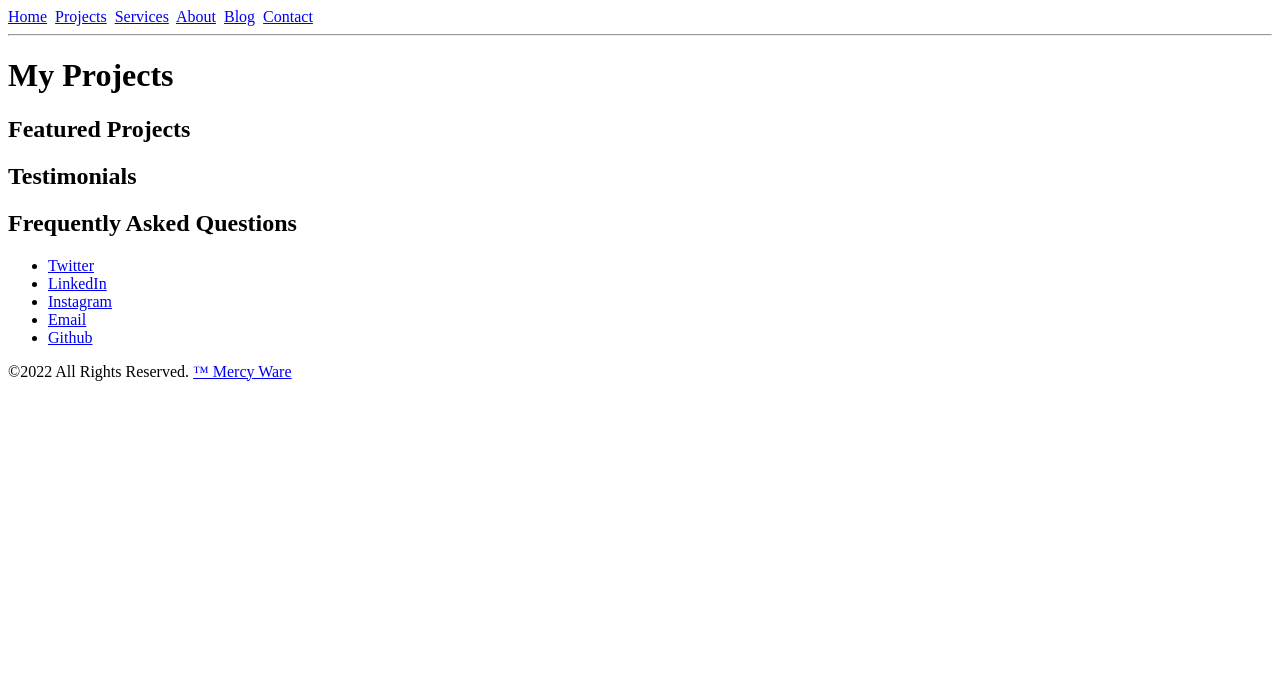
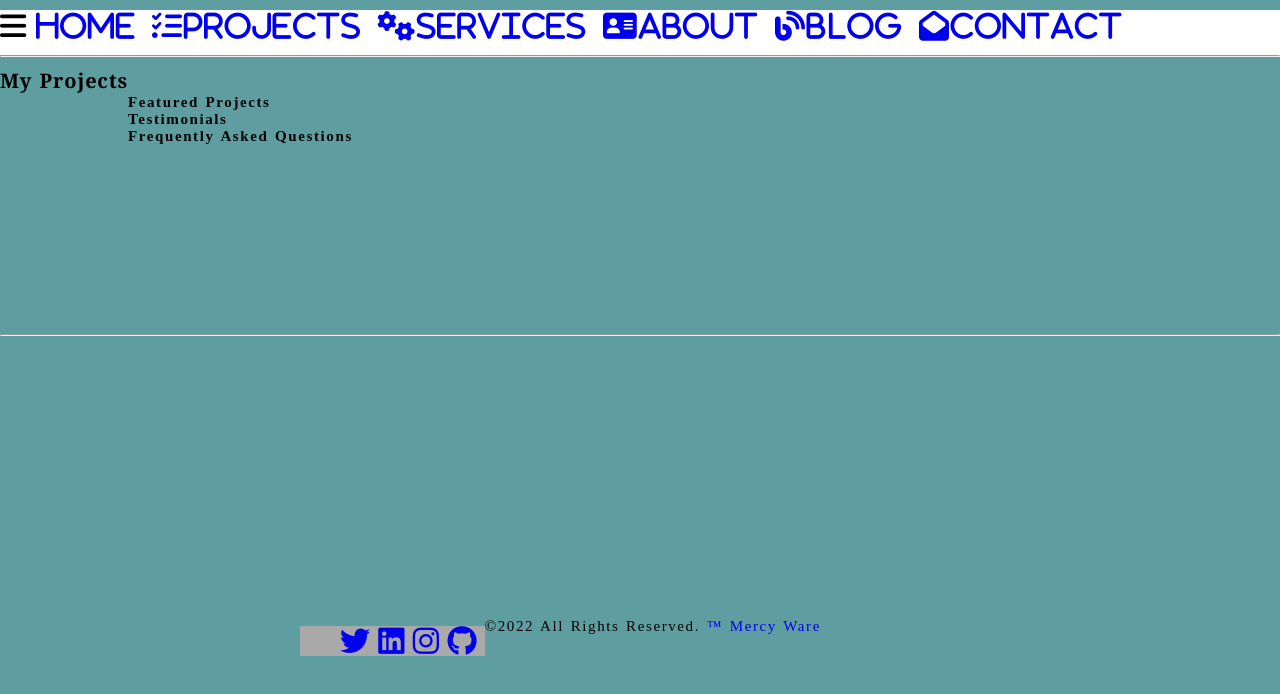
Before and after one commit to Mercilinah8/Mercilinah8, a plain HTML site: page projects.html in a window 1280 px wide. Drawn offline with Linux system fonts and the light colour scheme.

Commit message:
Add files via upload

```diff
--- a/projects.html
+++ b/projects.html
@@ -8,17 +8,21 @@
     <meta charset="UTF-8">
     <meta http-equiv="X-UA-Compatible" content="IE=edge">
     <meta name="viewport" content="width=device-width, initial-scale=1.0">
+    <link rel="stylesheet" href="main.css"/>
+    <script src="https://kit.fontawesome.com/68fead7831.js" crossorigin="anonymous"></script>
     <title>Mercy ware:Projects</title>
 </head>
 <body>
        <!--Navigation bar section-->
-       <nav>
-        <a href="index.html">Home</a>&nbsp;
-        <a href="Projects.html">Projects</a>&nbsp;
-        <a href="Services.html">Services</a>&nbsp;
-        <a href="About.html">About</a>&nbsp;
-        <a href="Blog.html">Blog</a>&nbsp;
-        <a href="Contact.html">Contact</a>&nbsp;<br/>
+        <nav class="navbar">
+            <div class="navbar-links">
+                <i class="fas fa-bars fa-2x"></i>
+                  <a href="index.html"><i class="fas fa-bars-house fa-2x">Home</i></a>&nbsp;
+                  <a href="Projects.html"><i class="fas fa-tasks fa-2x">Projects</i></a>&nbsp;
+                  <a href="Services.html"><i class="fas fa-cogs fa-2x">Services</i></a>&nbsp;
+                  <a href="About.html"><i class="fas fa-address-card fa-2x">About</i></a>&nbsp;
+                  <a href="Blog.html"><i class="fas fa-blog fa-2x">Blog</i></a>&nbsp;
+                  <a href="Contact.html"><i class="fas fa-envelope-open text fa-2x">Contact</i></a>&nbsp;<br/>
        </nav>
        <hr>
        <h1>My Projects</h1>
@@ -26,6 +30,9 @@
        <main>
            <section>
                <h2>Featured Projects</h2>
+               <div class="projects"></div>
+               <div class="project"></div>
+               <div class="card"></div>
            </section>
            <section>
                <h2>Testimonials</h2>
@@ -34,14 +41,15 @@
                <h2>Frequently Asked Questions</h2>
            </section>
        </main>
+       <hr>
        <!--Footer section-->
     <footer>
+        <div class="social"></div>
         <ul>
-            <li> <a href="http://twitter.com/MercyWare15">Twitter</a>&nbsp;<br/></li>
-            <li><a href="http://linkedin.com/in/mercy-ware-2958b6231">LinkedIn</a>&nbsp;<br></li>
-            <li><a href="http://instagram.com/wanjiruuu56/">Instagram</a>&nbsp;<br/></li>
-            <li><a href="http://waremercy85@gmail.com">Email</a>&nbsp;<br/></li>
-            <li><a href="http://github.com/Mercilinah8">Github</a></li>
+            <li> <a href="http://twitter.com/MercyWare15"><i class="fab fa-twitter fa-2x"></i></a>&nbsp;<br/></li>
+            <li><a href="http://linkedin.com/in/mercy-ware-2958b6231"><i class="fab fa-linkedin fa-2x"></i></a>&nbsp;<br></li>
+            <li><a href="http://instagram.com/wanjiruuu56/"><i class="fab fa-instagram fa-2x"></i></a>&nbsp;<br/></li>
+            <li><a href="http://github.com/Mercilinah8"><i class="fab fa-github fa-2x"></i></a>&nbsp;</li><br/></li>
         </ul>
     <p>
         &copy;2022 All Rights Reserved.
```
